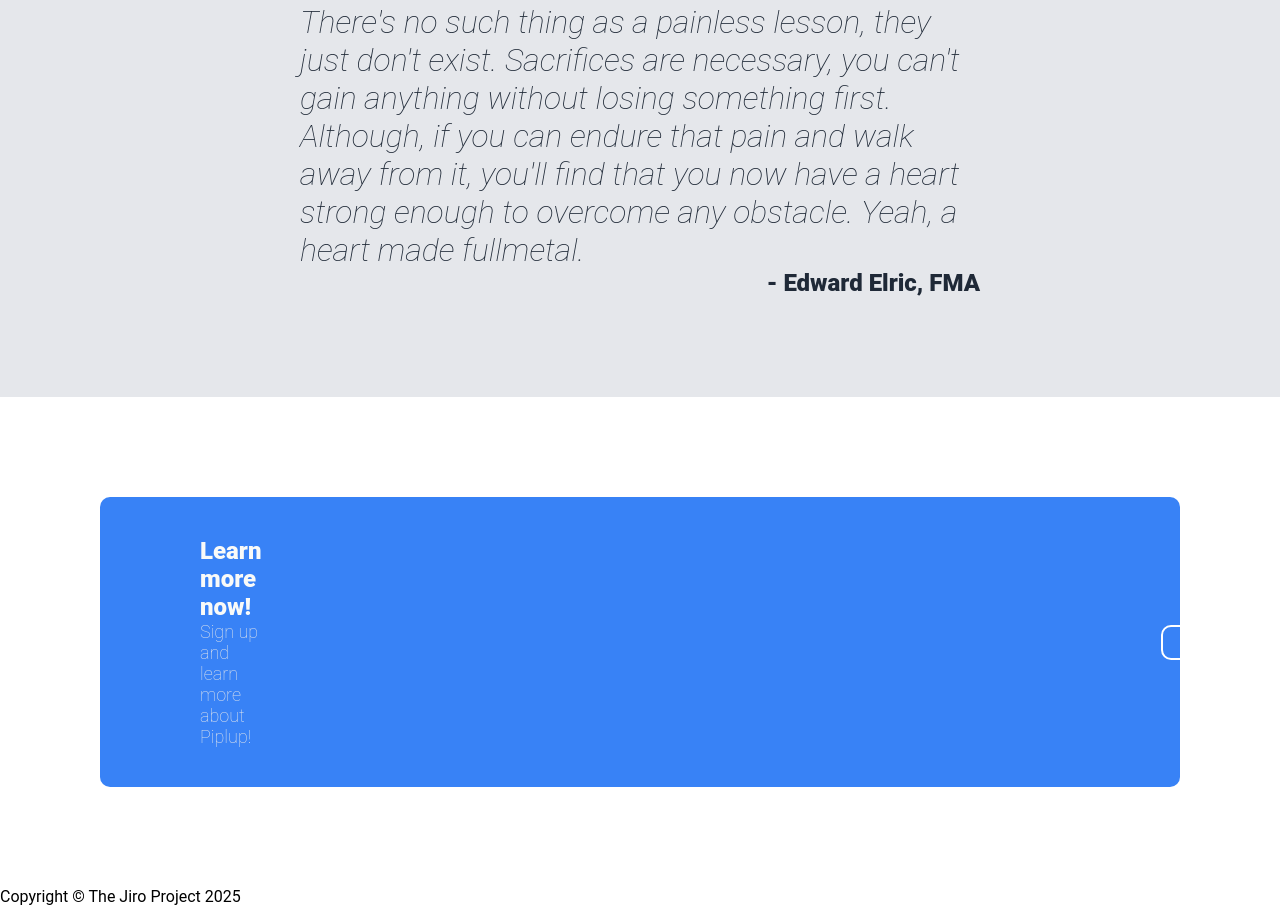
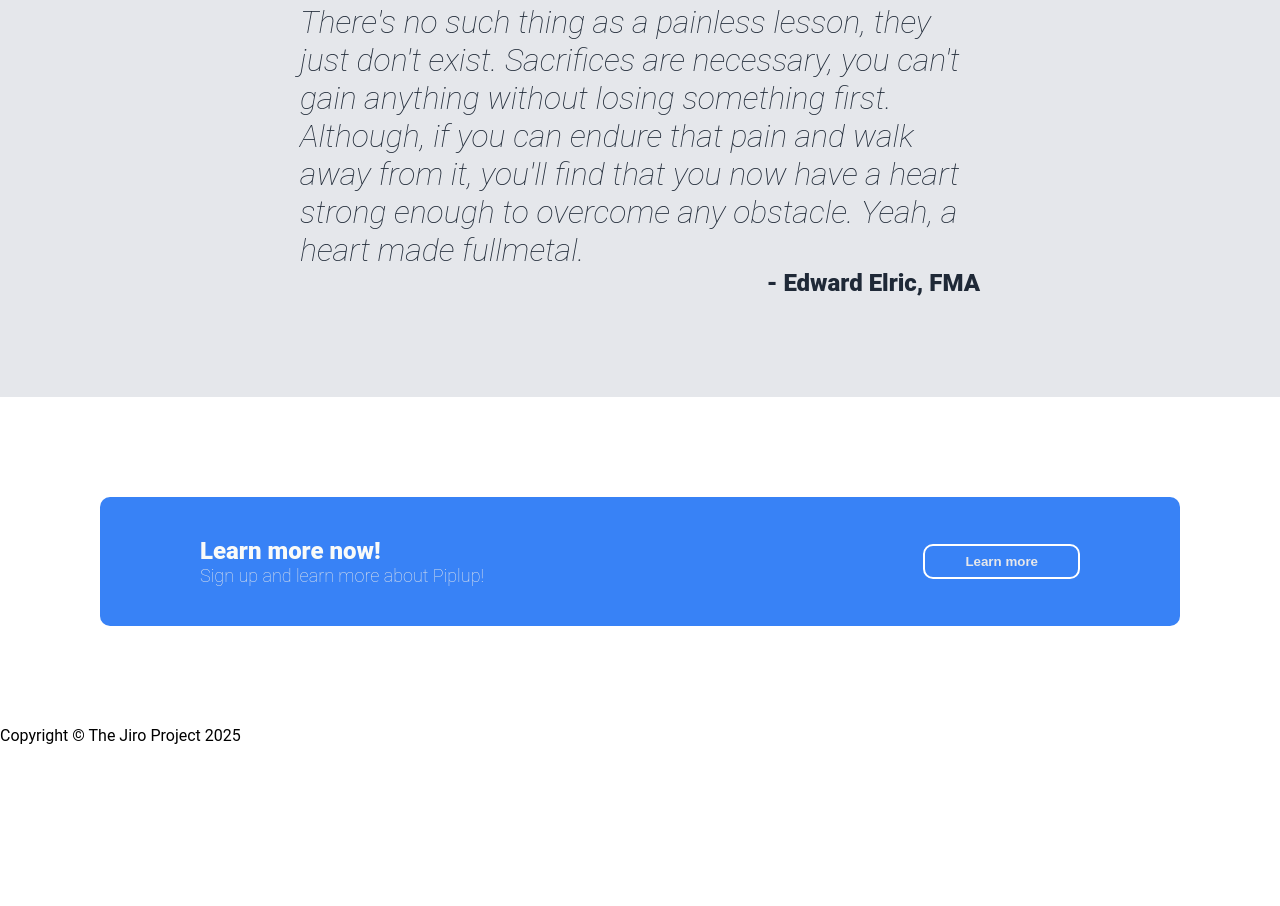
Before and after one commit to JiroDavid/jiro-about-me, a plain HTML site: page index.html in a window 1280 px wide. Shown: the part 1073-1979 px from the top of the page. After the commit the page ends 1818 px from the top, so only its background shows below. Drawn offline with Linux system fonts and the light colour scheme.

Commit message:
Fix flexbox sizing errors.
Fix shrinking error by using justify-content
instead of gap.
Fix justify-content error by assigning specific width.

```diff
--- a/styles.css
+++ b/styles.css
@@ -135,12 +135,11 @@ body {
     display: flex;
     padding: 100px;
     justify-content: center;
-    flex-shrink: 1;
 }
 
 .modal {
     display: flex;
-    gap: 900px;
+    justify-content: space-between;
     padding: 40px 100px;
     background-color: #3882f6;
     color:#F9FAF8;
@@ -148,10 +147,9 @@ body {
     font-size: 24px;
     align-items: center;
     border-radius: 10px;
-    flex-basis: auto;
-    flex-shrink: 1;
-    min-width: 0;
+    flex-wrap: wrap;
     overflow: hidden;
+    width: 1000px;
 }
 
 .call-text {
@@ -169,7 +167,7 @@ body {
     border-radius: 10px;
     font-weight: 900;
     height: 35px;
-    min-width: 0;
+    flex-shrink: 1;
 
 }
 
@@ -177,7 +175,6 @@ body {
     display: flex;
     flex-direction: column;
     width: 300px;
-    flex-basis: auto;
-    flex-shrink: 1;
+    flex-shrink: 0;
 
 }
```
